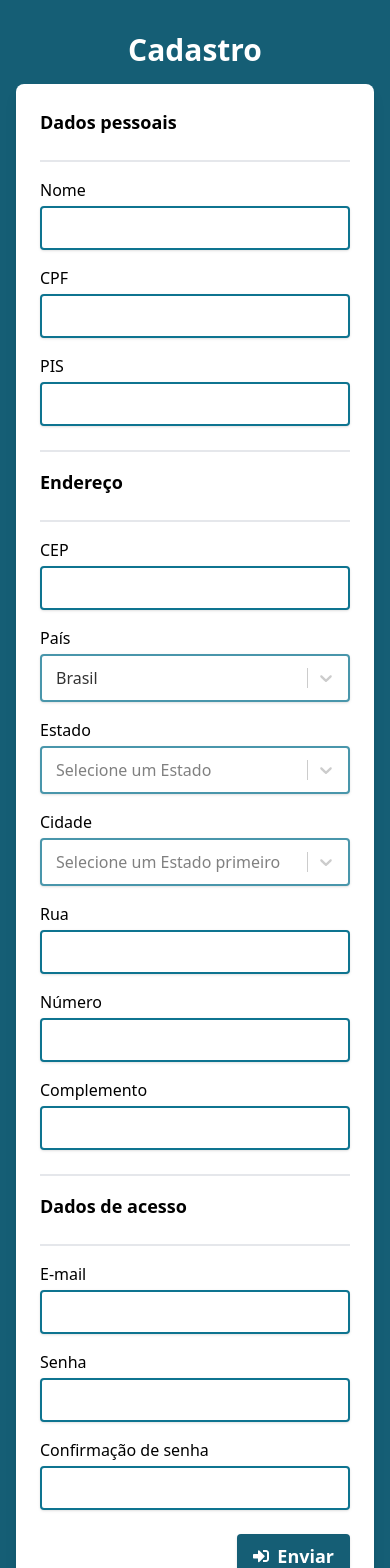
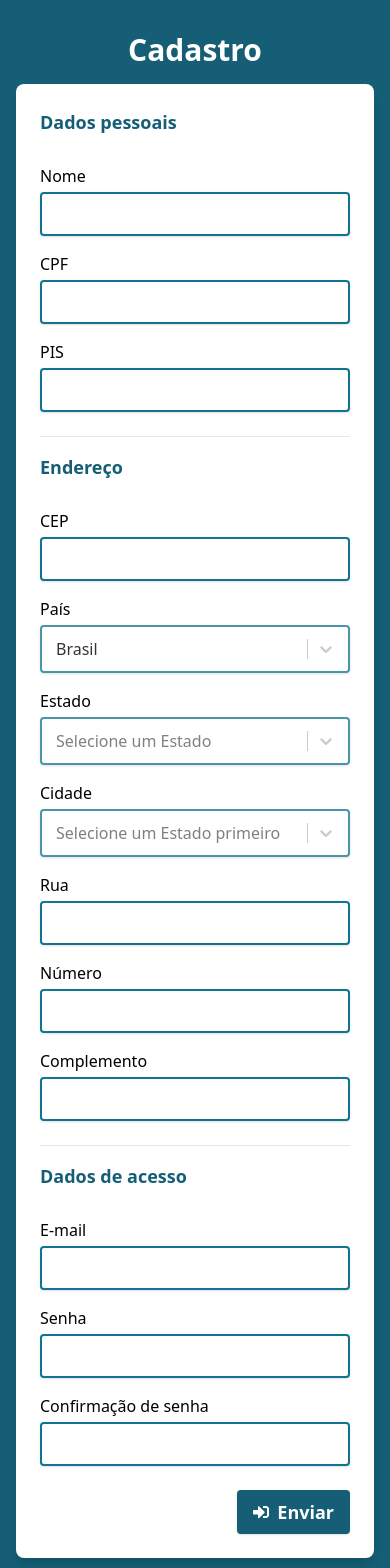
Before and after one commit to felipecechin/app-frontend-user-registration, a Next.js app: page /users/signup in a window 390 px wide. Shown: the top 1568 px of the page. Built offline with nearby package versions, Linux system fonts and the light colour scheme; no server answers.

Commit message:
updated SignupForm styles

```diff
--- a/src/components/system/user/signup/SignupForm/index.tsx
+++ b/src/components/system/user/signup/SignupForm/index.tsx
@@ -211,11 +211,11 @@ export default function SignupForm(): JSX.Element {
             className='flex flex-col space-y-6'
             onSubmit={handleSubmit(handleFormSubmit)}
         >
-            <div className='grid grid-cols-1 sm:grid-cols-12 space-y-6 divide-y-2 sm:space-y-0 sm:divide-y-0 sm:gap-y-4'>
+            <div className='grid grid-cols-1 sm:grid-cols-12 space-y-6 sm:space-y-0 sm:gap-y-4'>
                 <div className='sm:col-span-4 sm:border-r sm:border-gray-300'>
-                    <p className='font-bold text-lg'>Dados pessoais</p>
+                    <p className='font-bold text-lg text-cyan-800'>Dados pessoais</p>
                 </div>
-                <div className='pt-4 sm:pt-0 space-y-4 md:space-y-0 sm:col-span-8 grid grid-cols-1 md:grid-cols-2 sm:px-4 md:gap-4'>
+                <div className='pt-1 sm:pt-0 space-y-4 md:space-y-0 sm:col-span-8 grid grid-cols-1 md:grid-cols-2 sm:px-4 md:gap-4'>
                     <div>
                         <InputGroup
                             error={errors.name?.message as string}
@@ -244,10 +244,10 @@ export default function SignupForm(): JSX.Element {
                         />
                     </div>
                 </div>
-                <div className='sm:col-span-4 sm:border-r sm:border-gray-300'>
-                    <p className='font-bold text-lg mt-4 sm:mt-0'>Endereço</p>
+                <div className='sm:col-span-4 border-t sm:border-t-0 sm:border-r sm:border-gray-300'>
+                    <p className='font-bold text-lg mt-4 sm:mt-0 text-cyan-800'>Endereço</p>
                 </div>
-                <div className='pt-4 sm:pt-0 space-y-4 md:space-y-0 sm:col-span-8 grid grid-cols-1 md:grid-cols-2 sm:px-4 md:gap-4'>
+                <div className='pt-1 sm:pt-0 space-y-4 md:space-y-0 sm:col-span-8 grid grid-cols-1 md:grid-cols-2 sm:px-4 md:gap-4'>
                     <div>
                         <InputGroup
                             error={errors.address?.zip?.message as string}
@@ -298,10 +298,10 @@ export default function SignupForm(): JSX.Element {
                         />
                     </div>
                 </div>
-                <div className='sm:col-span-4 sm:border-r sm:border-gray-300'>
-                    <p className='font-bold text-lg mt-4 sm:mt-0'>Dados de acesso</p>
+                <div className='sm:col-span-4 border-t sm:border-t-0 sm:border-r sm:border-gray-300'>
+                    <p className='font-bold text-lg mt-4 sm:mt-0 text-cyan-800'>Dados de acesso</p>
                 </div>
-                <div className='pt-4 sm:pt-0 space-y-4 md:space-y-0 sm:col-span-8 grid grid-cols-1 md:grid-cols-2 sm:px-4 md:gap-4'>
+                <div className='pt-1 sm:pt-0 space-y-4 md:space-y-0 sm:col-span-8 grid grid-cols-1 md:grid-cols-2 sm:px-4 md:gap-4'>
                     <div>
                         <InputGroup
                             error={errors.email?.message as string}
```
